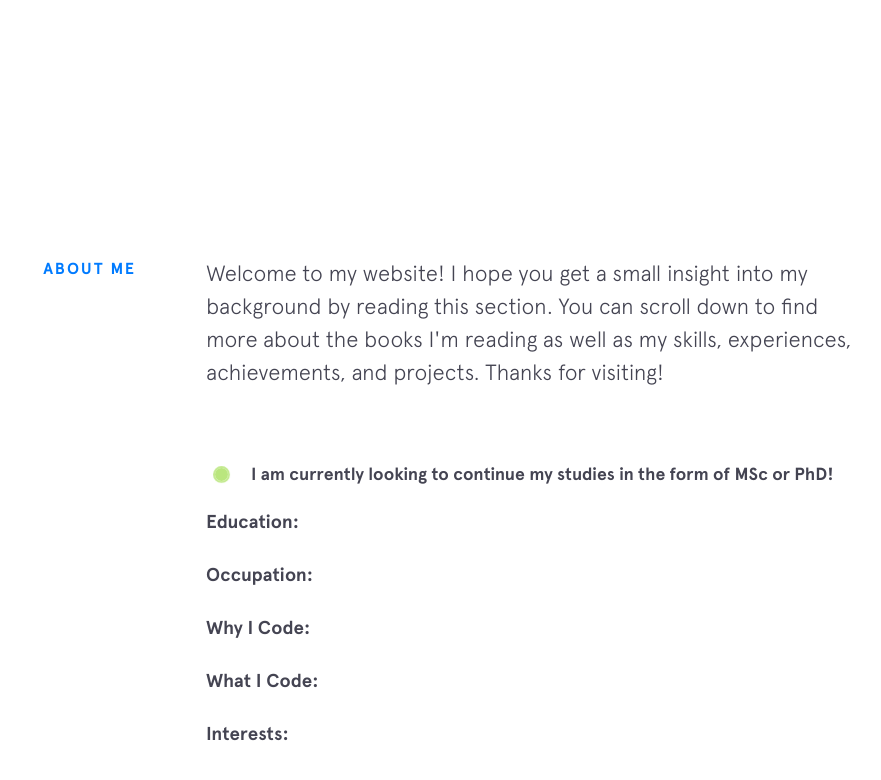
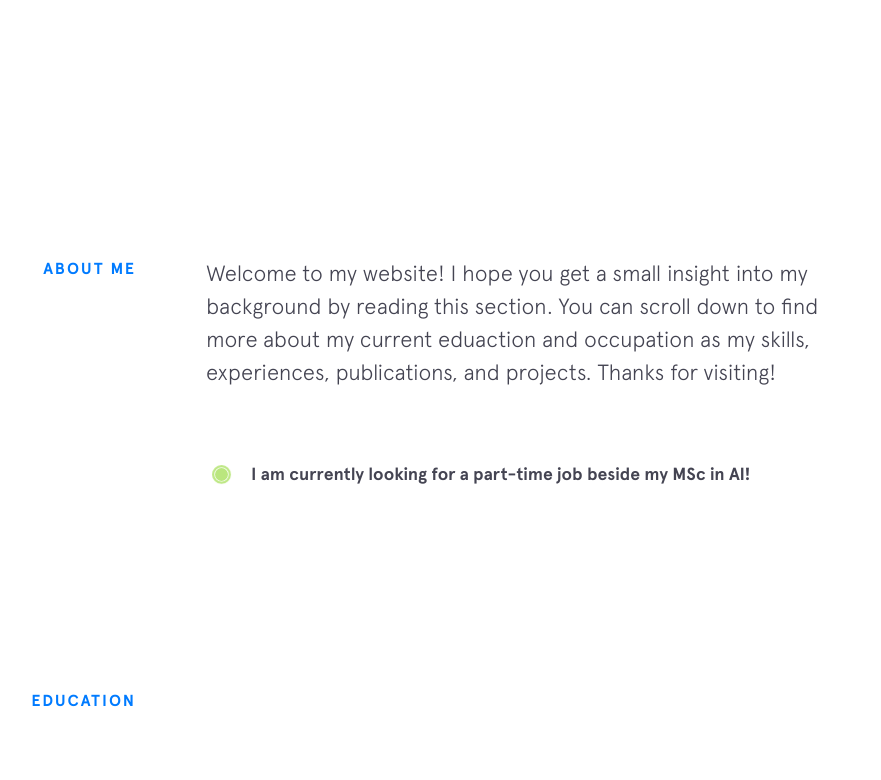
Before and after one commit to StephanAkkerman/StephanAkkerman.github.io, a Jekyll site: the page built from index.html, in a window 1280 px wide and 900 px high, scrolled down 743 px. Shown: the top 780 px of the window, without its empty margins (244-1125 px from the left). Built offline with Jekyll 4.4.1, drawn with Linux system fonts in a browser that asks for light colours; nearby versions of some CDN libraries; some of the changed text lies outside the part shown.

Commit message:
Update background.html

```diff
--- a/_includes/background.html
+++ b/_includes/background.html
@@ -2,38 +2,58 @@
   <div class="section__title">About me</div>
   <div class="section__content">
     <p style="font-size: 22px;"> Welcome to my website! I hope you get a small insight into my background by reading this section.
-      You can scroll down to find more about the books I'm reading as well as my skills, experiences, achievements, and projects.
+      You can scroll down to find more about my current eduaction and occupation as my skills, experiences, publications, and projects.
       Thanks for visiting!
     </p>
 
-    <a class="status" href="https://ashthefallen.github.io/resume.pdf" target="_blank">
+    <a class="status" href="{{site.resume}}" target="_blank">
       <div class="status__light">
         <div class="status__light__ring">
         </div>
         <div class="status__light__led"></div>
       </div>
-      <div class="status__message">I am currently looking to continue my studies in the form of MSc or PhD!</div> </a>
+      <div class="status__message">I am currently looking for a part-time job beside my MSc in AI!</div> </a>
+</section>
 
-    <h3 style="margin-bottom: 0;"> Education: </h3>
-    <p>
+<section class="section education">
+  <div class="section__title">Education</div>
+  <div class="section__content">
+    <p style="font-size: 22px;">
+
     </p>
+</section>
 
-    <h3 style="margin-bottom: 0;"> Occupation: </h3>
-    <p>
+<section class="section occupation">
+  <div class="section__title">Occupation</div>
+  <div class="section__content">
+    <p style="font-size: 22px;">
+
     </p>
+</section>
 
-    <h3 style="margin-bottom: 0;"> Why I Code: </h3>
-    <p>
+<section class="section why i code">
+  <div class="section__title">Why I Code</div>
+  <div class="section__content">
+    <p style="font-size: 22px;">
+
     </p>
+</section>
 
-    <h3 style="margin-bottom: 0;"> What I Code: </h3>
-    <p>
+<section class="section what i code">
+  <div class="section__title">What I Code</div>
+  <div class="section__content">
+    <p style="font-size: 22px;">
+
     </p>
+</section>
 
-    <h3 style="margin-bottom: 0;"> Interests: </h3>
-    <p>
+<section class="section interests">
+  <div class="section__title">Interests</div>
+  <div class="section__content">
+    <p style="font-size: 22px;">
+
     </p>
+</section>
 
     <!-- {% include employment-status.html %} -->
   </div>
-</section>
```
